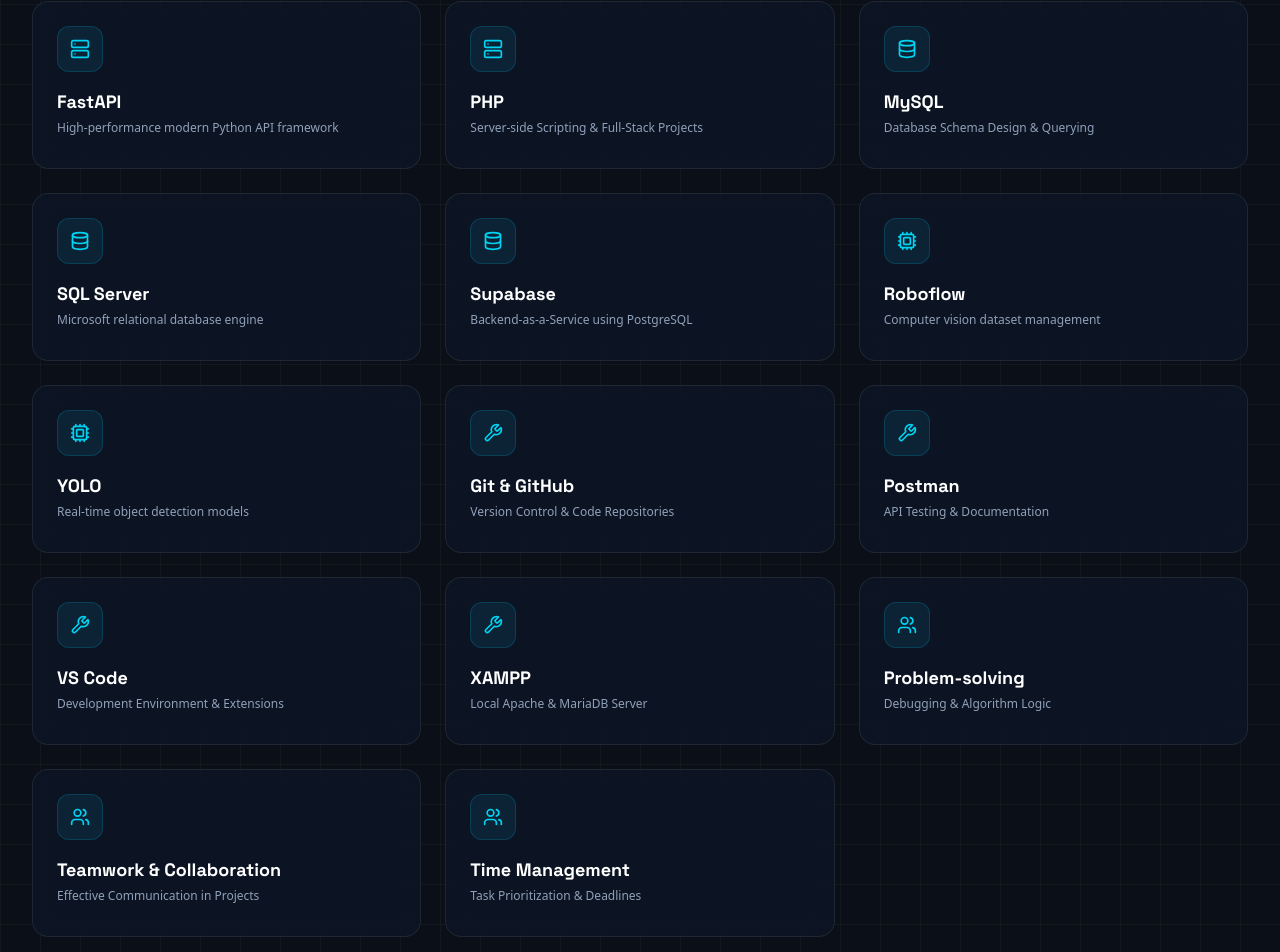
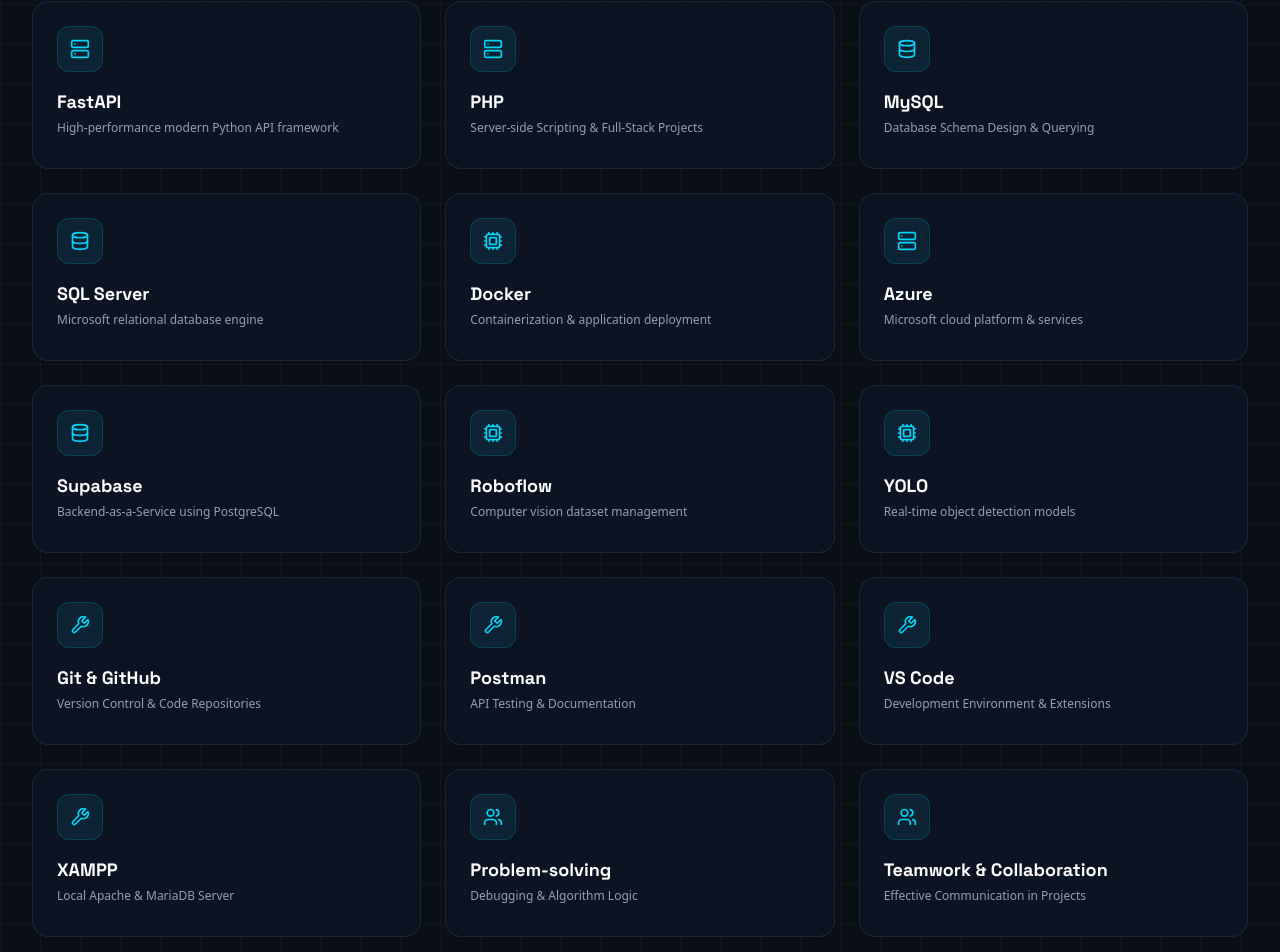
Before and after one commit to EqrthX/my-portfolio, a React (Vite) app: page / in a window 1280 px wide. Shown: the part 1836-2788 px from the top of the page. Built offline with nearby package versions, Linux system fonts and the light colour scheme.

Commit message:
feat: add Skills component and update vite base path configuration

```diff
--- a/src/components/Skills.jsx
+++ b/src/components/Skills.jsx
@@ -35,6 +35,8 @@
     { name: 'SQL Server', category: 'backend', icon: Database, desc: 'Microsoft relational database engine' },
 
     // Tools & Databases
+    { name: 'Docker', category: 'tools', icon: Cpu, desc: 'Containerization & application deployment' },
+    { name: 'Azure', category: 'tools', icon: Server, desc: 'Microsoft cloud platform & services' },
     { name: 'Supabase', category: 'tools', icon: Database, desc: 'Backend-as-a-Service using PostgreSQL' },
     { name: 'Roboflow', category: 'tools', icon: Cpu, desc: 'Computer vision dataset management' },
     { name: 'YOLO', category: 'tools', icon: Cpu, desc: 'Real-time object detection models' },
--- a/vite.config.js
+++ b/vite.config.js
@@ -5,7 +5,7 @@
 
 // https://vite.dev/config/
 export default defineConfig({
-  base: './',
+  base: '/my-portfolio/',
   plugins: [
     react(),
     tailwindcss()
```
